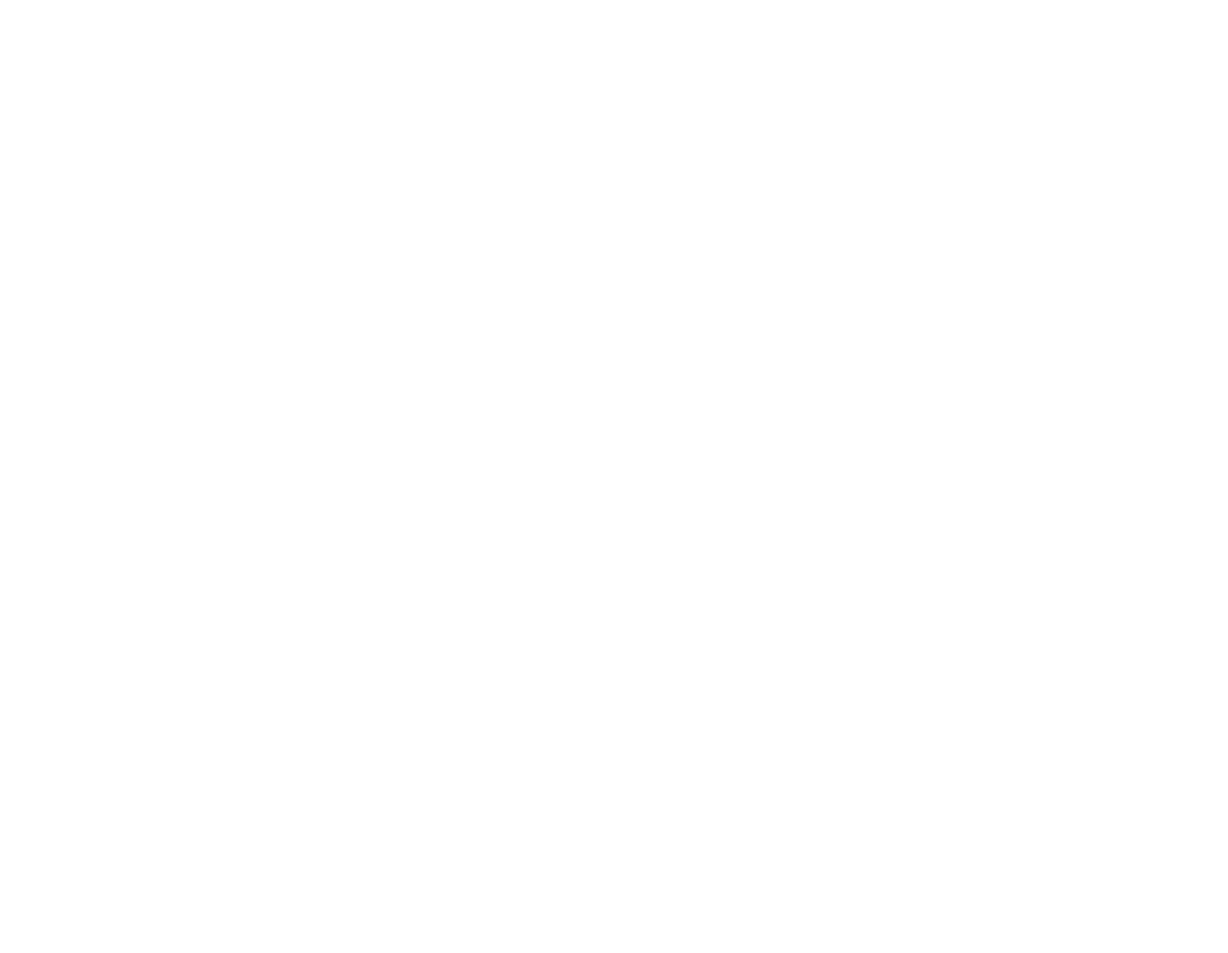
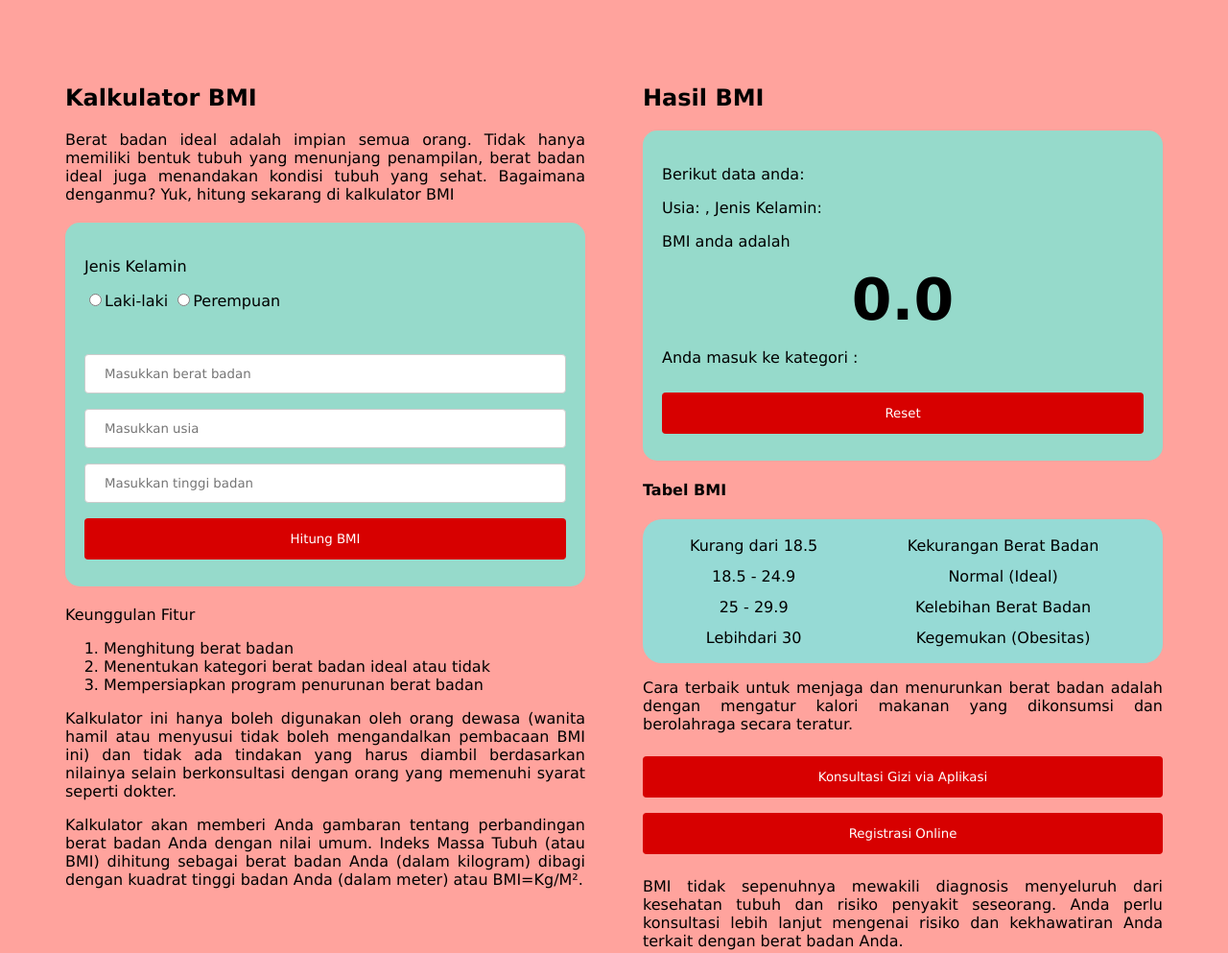
Before and after one commit to szkmannequin/SzK-RevoU-Mini-Coding-Project-2024, a plain HTML site: page index.html in a window 1280 px wide. Shown: the whole page at 96% size. Before the commit the page ends 800 px from the top, so only its background shows below. Drawn offline with Linux system fonts and the light colour scheme.

Commit message:
update css js and html

```diff
--- /dev/null
+++ b/css/styles.css
@@ -0,0 +1,115 @@
+* {
+    font-family: Verdana, Geneva, Tahoma, sans-serif;
+
+}
+
+/* Background color keseluruhan */
+html {
+    background-color: rgba(255, 93, 82, 0.563);
+}
+
+/* Content utama flex kanan kiri */
+.main-content {
+    display: flex;
+    flex-direction: row;
+    padding: 30px;
+
+}
+
+.section-kiri {
+    width: 50%;
+    padding: 30px;
+}
+
+.section-kanan {
+    width: 50%;
+    padding: 30px;
+}
+/* Content utama flex kanan kiri - END */
+
+ /* Align text artikel menjadi justify */
+p {
+    text-align: justify;
+}
+
+#pembukaan {
+    text-align: justify;
+}
+ /* Align text artikel menjadi justify - END */
+
+/* Form Input, Hasil, Tabel, dan Button Styling */
+.section-form {
+    margin-top: 20px;
+    margin-bottom: 20px;
+}
+
+input[type=number] {
+    width: 100%;
+    padding: 12px 20px;
+    margin: 8px 0;
+    display: inline-block;
+    border: 1px solid #ccc;
+    border-radius: 4px;
+    box-sizing: border-box;
+  }
+
+button {
+    width: 100%;
+    background-color: #d70000;
+    color: white;
+    padding: 14px 20px;
+    margin: 8px 0;
+    border: none;
+    border-radius: 4px;
+    cursor: pointer;
+  }
+
+.form-input {
+    background-color: rgb(150, 218, 203);
+    padding: 20px;
+    border-radius: 15px;
+}
+
+.box-hasil {
+    background-color: rgb(150, 218, 203);
+    padding: 20px;
+    border-radius: 15px;
+    text-align: center;
+}
+
+.hasil-bmi {
+    font-size: 60px;
+    margin: 0;
+    padding: 0;
+}
+
+.tabel-bmi {
+    width: 100%;
+    height: 150px;
+    margin: none;
+    padding: 10px;
+    align-items: center;
+    text-align: center;
+    background-color: rgb(150, 218, 213);
+    border-radius: 20px;
+}
+/* Form Input, Hasil, Tabel, dan Button Styling - END */
+
+
+/* Agar flex menjadi coloumn saat layar (mobile) kurang dari 600px */
+@media (max-width: 600px) {
+    .main-content {
+      flex-direction: column;
+    }
+    .section-kiri {
+        width: 100%;
+        padding: 0;
+    }
+    .section-kanan {
+        width: 100%;
+        padding: 0;
+    }
+  }
+
+
+/* Agar flex menjadi coloumn saat layar (mobile) kurang dari 600px  - END*/
--- a/index.html
+++ b/index.html
@@ -1,14 +1,166 @@
 <!DOCTYPE html>
 <html lang="en">
+  <head>
+    <meta charset="UTF-8" />
+    <meta name="viewport" content="width=device-width, initial-scale=1.0" />
+    <title>BMI Calculator by SzK</title>
+    <link rel="stylesheet" href="css/styles.css" />
+  </head>
 
-<head>
-    <meta charset="UTF-8">
-    <meta name="viewport" content="width=device-width, initial-scale=1.0">
-    <title>Document</title>
-</head>
+  <body>
+    <main class="main-content">
+      <!-- Sisi Kiri -->
+      <section class="section-kiri">
+        <!-- Header Utama -->
+        <header>
+          <h1>Kalkulator BMI</h1>
+        </header>
 
-<body>
+        <!-- Artikel 1 -->
+        <article id="pembukaan">
+          Berat badan ideal adalah impian semua orang. Tidak hanya memiliki
+          bentuk tubuh yang menunjang penampilan, berat badan ideal juga
+          menandakan kondisi tubuh yang sehat. Bagaimana denganmu? Yuk, hitung
+          sekarang di kalkulator BMI
+        </article>
 
-</body>
+        <!-- Form Section -->
+        <section class="section-form">
+          <form class="form-input" id="bmi-form">
+            <div>
+              <p>Jenis Kelamin</p>
+              <input
+                type="radio"
+                name="jeniskelamin"
+                id="laki-laki"
+                value="Laki-laki"
+              /><label for="laki-laki">Laki-laki</label>
+              <input
+                type="radio"
+                name="jeniskelamin"
+                id="perempuan"
+                value="Perempuan"
+              /><label for="perempuan">Perempuan</label>
+            </div>
+            <br />
+            <br />
+            <div>
+              <!-- Berat badan Maksimal 200kg, tinggi badan maksimal 300cm -->
+              <input
+                type="number"
+                id="input-berat-badan"
+                placeholder="Masukkan berat badan"
+                max="200"
+              />
+              <input
+                type="number"
+                id="input-usia"
+                placeholder="Masukkan usia"
+              />
+              <input
+                type="number"
+                id="input-tinggi-badan"
+                placeholder="Masukkan tinggi badan"
+                max="300"
+              />
+              <button type="submit" id="hitung-bmi">Hitung BMI</button>
+            </div>
+          </form>
+        </section>
 
+        <!-- Artikel 2 -->
+        <article>
+          <div>
+            <p>Keunggulan Fitur</p>
+            <ol>
+              <li>Menghitung berat badan</li>
+              <li>Menentukan kategori berat badan ideal atau tidak</li>
+              <li>Mempersiapkan program penurunan berat badan</li>
+            </ol>
+          </div>
+          <div>
+            <p>
+              Kalkulator ini hanya boleh digunakan oleh orang dewasa (wanita
+              hamil atau menyusui tidak boleh mengandalkan pembacaan BMI ini)
+              dan tidak ada tindakan yang harus diambil berdasarkan nilainya
+              selain berkonsultasi dengan orang yang memenuhi syarat seperti
+              dokter.
+            </p>
+            <p>
+              Kalkulator akan memberi Anda gambaran tentang perbandingan berat
+              badan Anda dengan nilai umum. Indeks Massa Tubuh (atau BMI)
+              dihitung sebagai berat badan Anda (dalam kilogram) dibagi dengan
+              kuadrat tinggi badan Anda (dalam meter) atau BMI=Kg/M².
+            </p>
+          </div>
+        </article>
+      </section>
+      <!-- Sisi Kiri - END -->
+
+      <!-- Sisi kanan -->
+      <section class="section-kanan">
+        <!-- Result -->
+        <header>
+          <h1>Hasil BMI</h1>
+        </header>
+        <article>
+          <!-- Section hasil BMI -->
+          <section class="box-hasil">
+            <p>Berikut data anda:</p>
+            <p class="data-user">
+              Usia: <span class="usia"></span>, Jenis Kelamin:
+              <span class="jenis-kelamin"></span>
+            </p>
+            <p>BMI anda adalah</p>
+            <h1 class="hasil-bmi">0.0</h1>
+            <p>Anda masuk ke kategori :</p>
+            <h3 class="kategori-bmi"></h3>
+            <button id="reset-button">Reset</button>
+          </section>
+          <article>
+            <!-- Tips n Trick -->
+            <h1>Tabel BMI</h1>
+
+            <table class="tabel-bmi">
+              <tr>
+                <td>Kurang dari 18.5</td>
+                <td>Kekurangan Berat Badan</td>
+              </tr>
+              <tr>
+                <td>18.5 - 24.9</td>
+                <td>Normal (Ideal)</td>
+              </tr>
+              <tr>
+                <td>25 - 29.9</td>
+                <td>Kelebihan Berat Badan</td>
+              </tr>
+              <tr>
+                <td>Lebihdari 30</td>
+                <td>Kegemukan (Obesitas)</td>
+              </tr>
+            </table>
+            <p>
+              Cara terbaik untuk menjaga dan menurunkan berat badan adalah
+              dengan mengatur kalori makanan yang dikonsumsi dan berolahraga
+              secara teratur.
+            </p>
+          </article>
+          <!-- Button kosong tanpa fungsi -->
+          <button>Konsultasi Gizi via Aplikasi</button>
+          <button>Registrasi Online</button>
+          <!-- Artikel 3 -->
+          <article>
+            <p>
+              BMI tidak sepenuhnya mewakili diagnosis menyeluruh dari kesehatan
+              tubuh dan risiko penyakit seseorang. Anda perlu konsultasi lebih
+              lanjut mengenai risiko dan kekhawatiran Anda terkait dengan berat
+              badan Anda.
+            </p>
+          </article>
+        </article>
+      </section>
+      <!-- Sisi kanan - END -->
+    </main>
+    <script src="js/scripts.js"></script>
+  </body>
 </html>
```
Also changed, not shown: js/script.js (added, +57 -0 lines).
